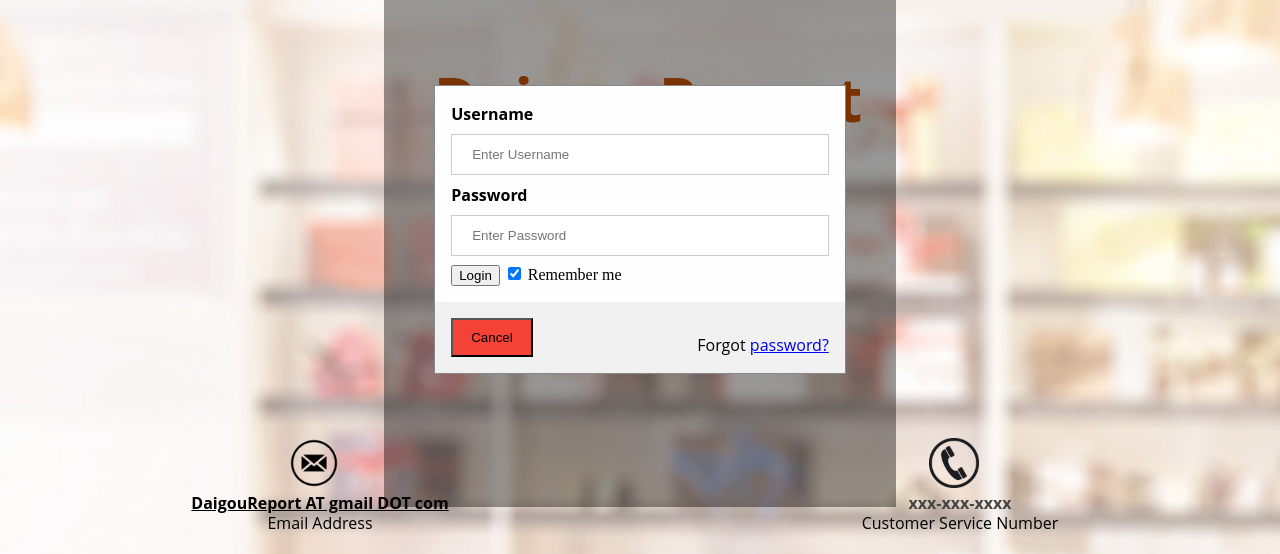
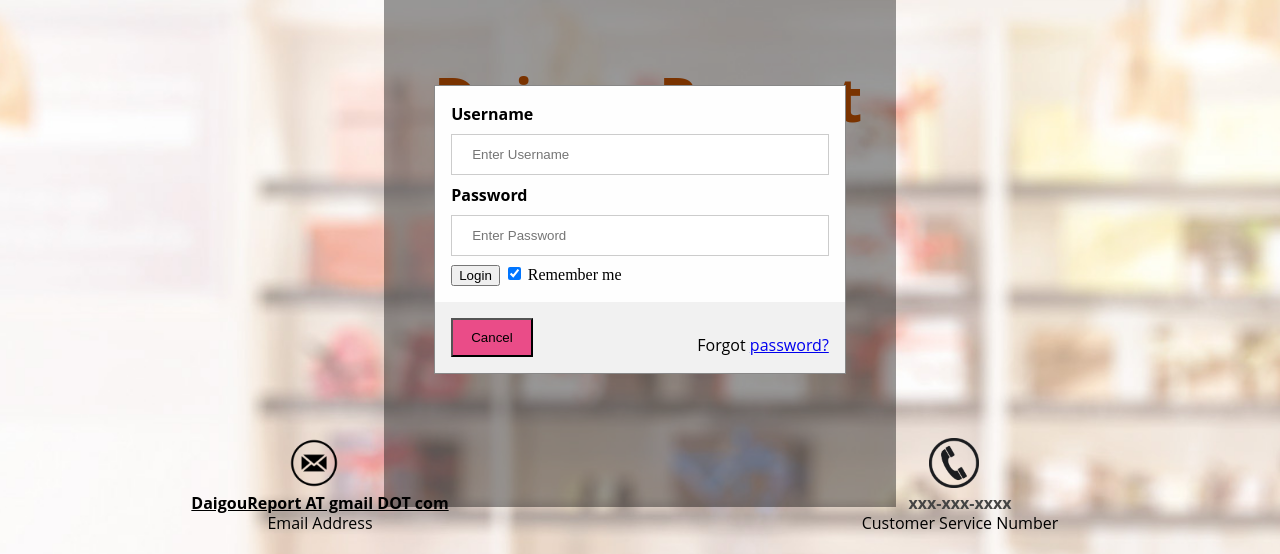
Before and after one commit to agudeveloper/daigoureport.github.io, a PHP site: page / in a window 1280 px wide, after a click on "Login". Shown: the part 177-731 px from the top of the page. Run offline with PHP 8.4, Linux system fonts and the light colour scheme.

Commit message:
Update main.css

```diff
--- a/styles/main.css
+++ b/styles/main.css
@@ -154,7 +154,10 @@ buttons:hover {
 .cancelbtn {
     width: auto;
     padding: 10px 18px;
-    background-color: #f44336;
+    background-color: #ea4c88;
+}
+.cancelbtn:hover {
+    background-color: #d44179;
 }
 
 /* Center the image and position the close button */
```
